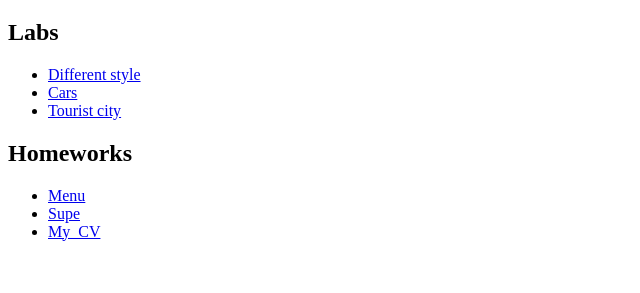
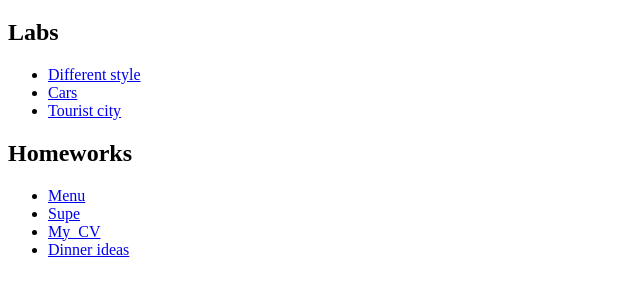
Before and after one commit to areej-hamed/p_tuwaiq, a plain HTML site: page index.html in a window 1280 px wide. Shown: the part 61-354 px from the top of the page, without its empty margins (0-640 px from the left). Drawn offline with Linux system fonts and the light colour scheme.

Commit message:
modifi_in_dinner

```diff
--- a/index.html
+++ b/index.html
@@ -19,6 +19,7 @@
         <li><a href="hw_1/menu_abut.html" target="_blank">Menu</a></li>
         <li><a href="hw_2/supe.html" target="_blank">Supe</a></li>
         <li><a href="hw_3/my_cv.html" target="_blank">My_CV</a></li>
+        <li><a href="hw_4/dinner-idea.html" target="_blank">Dinner ideas</a></li>
     </ul>
 </body>
 </html>
```
